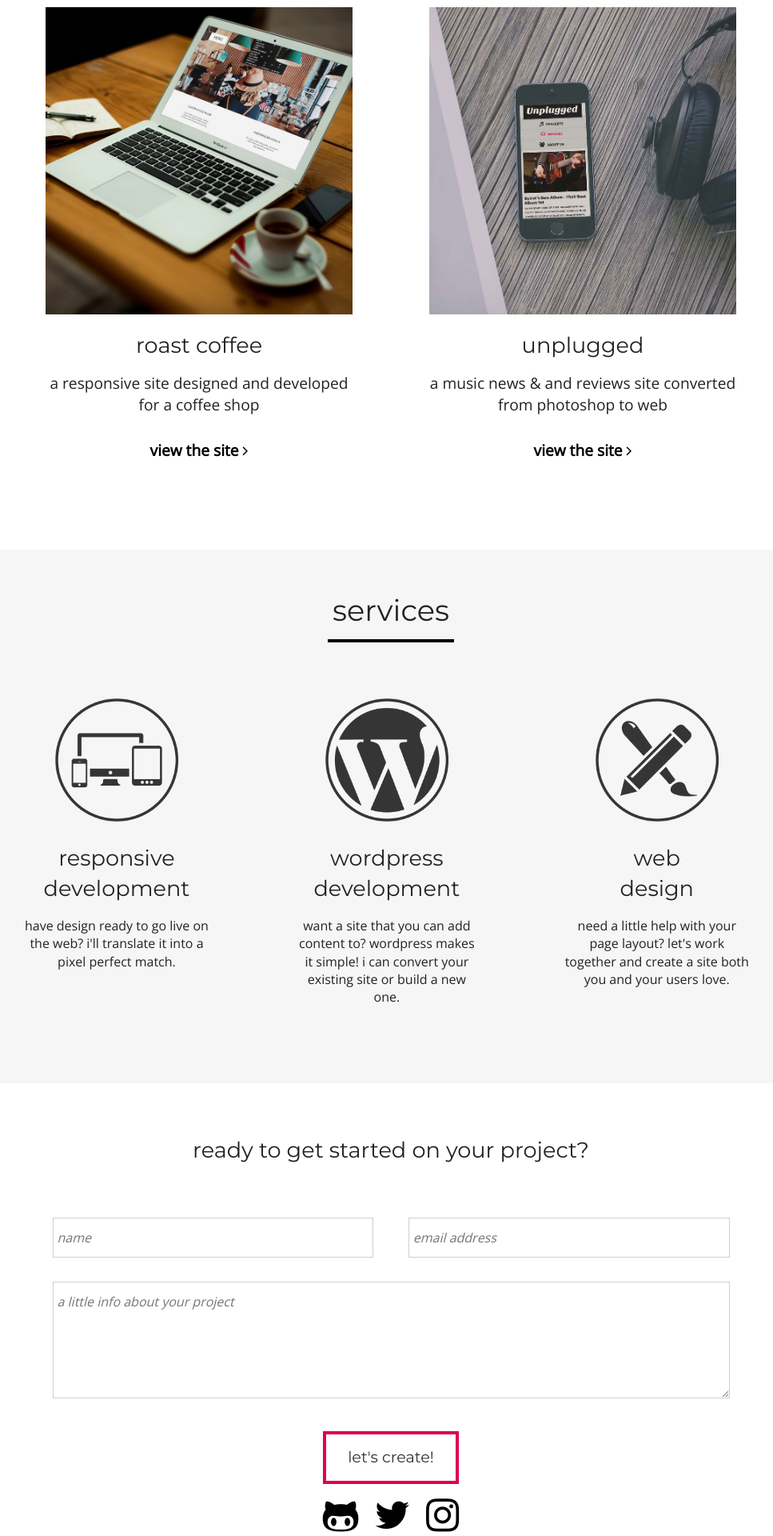
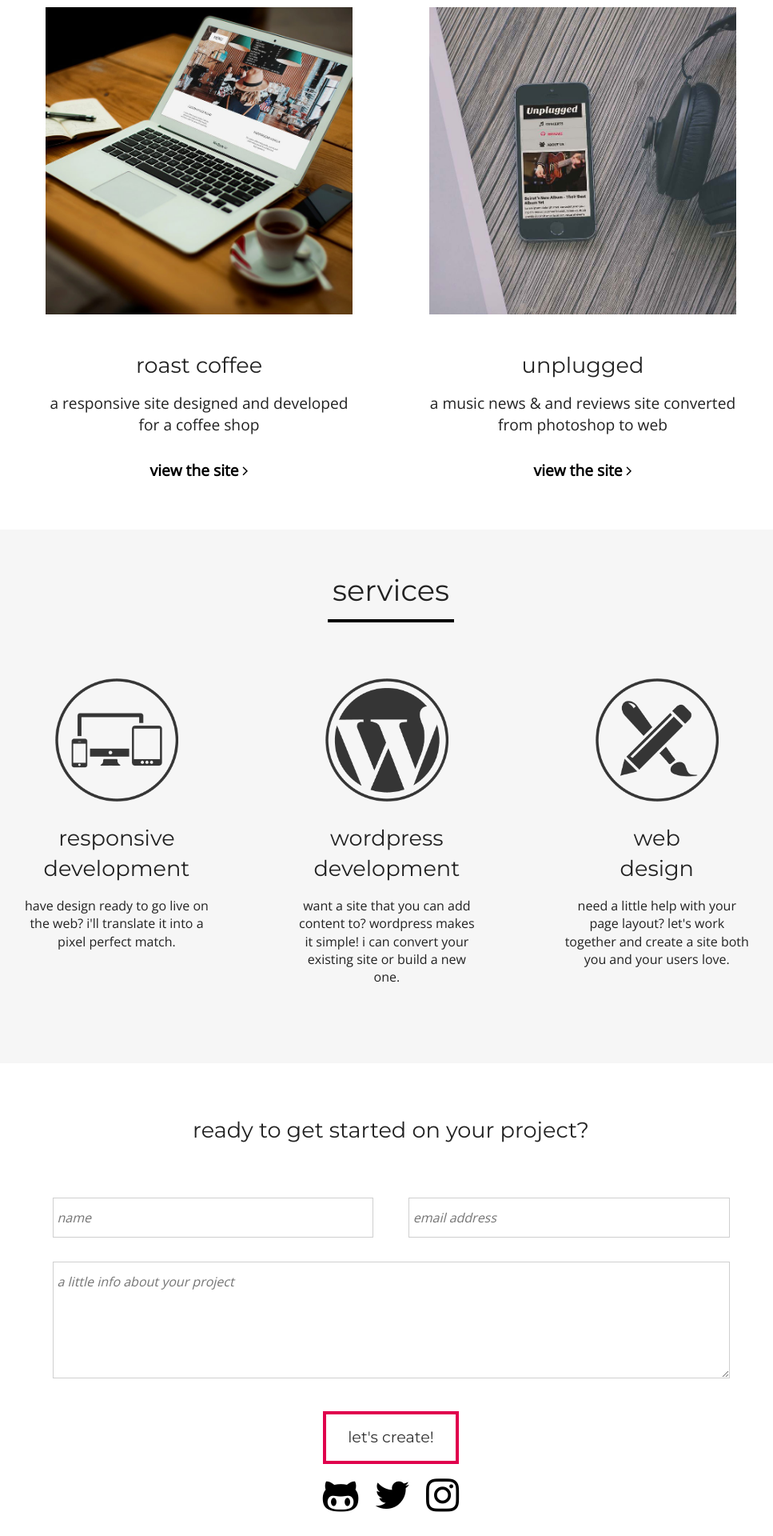
Before and after one commit to skiddhubbard/skiddhubbard.github.io, a Jekyll site: the page built from index.md, in a window 1280 px wide. Shown: the part 1422-3342 px from the top of the page at 80% size, without its empty margins (151-1118 px from the left). Built offline with Jekyll 4.4.1, drawn with Linux system fonts in a browser that asks for light colours; nearby versions of some CDN libraries; after the commit the page ends 3317 px from its top, so only the background shows below that.

Commit message:
work padding desktop

```diff
--- a/_sass/site/_base.scss
+++ b/_sass/site/_base.scss
@@ -712,6 +712,7 @@ input {
 
   .work-item {
     display: block;
+    padding-bottom: 0px;
     width: 50%;
   }
 
@@ -730,7 +731,7 @@ input {
 
   .work-text {
     margin: auto;
-    padding-top: 20px;
+    padding-top: 45px;
     width: 80%;
   }
 
```
